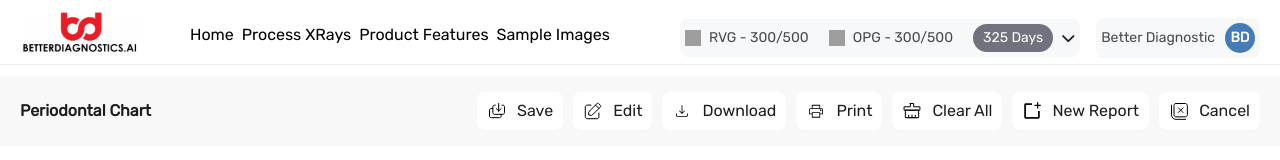
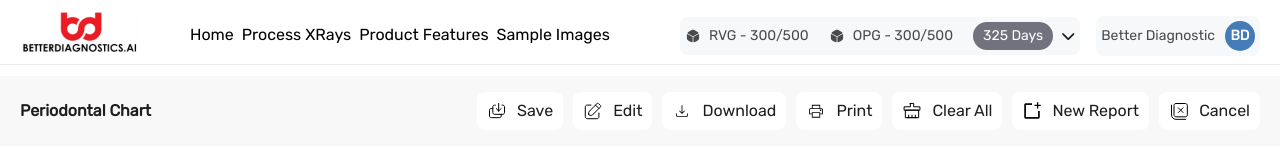
Before and after one commit to sujata-autviz/dentistAI-UI, an Angular app: page /home in a window 1280 px wide. Shown: the top 160 px of the page. Built offline with nearby package versions, Linux system fonts and the light colour scheme; no server answers; grey boxes are pictures that could not be loaded.

Commit message:
'responsive'

```diff
--- a/src/app/pages/periodontal-chart/periodontal-chart.component.html
+++ b/src/app/pages/periodontal-chart/periodontal-chart.component.html
@@ -1,35 +1,42 @@
 <!-- header is here -->
 <nav
-    class="flex justify-between items-center container-fluid mx-auto w-100 position-sticky top-10 border-b border-[#EBEBEB] px-5 pt-3 pb-0">
-    <div class="flex align-items-end lg:gap-[50px]">
+    class="relative lg:flex container-fluid mx-auto w-100 lg:position-sticky border-b border-[#EBEBEB] px-5 pt-3 pb-0 lg:items-end">
+    <div class="flex justify-between items-center lg:block w-full lg:w-auto">
         <div class="logo-container">
             <img src="../../../assets/logo.svg" alt="Better Diagnostics" class="pb-3">
         </div>
 
 
-        <div class="nav_menu flex gap-2 items-end">
+        <button class="btn-menu block lg:hidden" (click)="showMenu()">
+            <i class="fa-solid fa-bars"></i>
+        </button>
+    </div>
+
+    <div class="mobile-menu lg:flex lg:align-items-end lg:ml-[50px] lg:justify-between lg:w-full"
+        [ngClass]="{'showMenu': menuShow}">
+        <div class="nav_menu flex flex-col lg:flex-row lg:gap-2 lg:items-end">
             <a href="#">Home</a>
             <a href="#">Process XRays</a>
             <a href="#">Product Features</a>
             <a href="#">Sample Images</a>
         </div>
-    </div>
 
-    <div class="flex items-center gap-4">
+
+        <div class="flex flex-col gap-2 lg:items-center lg:gap-4 lg:flex-row lg:mb-2">
             <div
-            class="flex items-center justify-between lg:gap-5 text-[#1E1E1E] bg-[#F6F8FA] text-[#4A4A4A] px-[5px] py-[5px] lg:rounded-lg lg:text-sm">
+                class="flex flex-wrap justify-between lg:flex-row lg:items-center  lg:gap-5 bg-[#F6F8FA] text-[#4A4A4A] p-3 lg:px-[5px] lg:py-[5px] lg:rounded-lg lg:text-sm">
 
-            <p class="flex items-center gap-2">
-                <img src="../../rvg.svg" class="lg:w-4 lg:h-4" alt="rvg"> <span>RVG - 300/500</span>
+                <p class="flex items-center gap-2 whitespace-nowrap mb-3 lg:mb-0">
+                    <img src="/assets/icons/box.svg" class="lg:w-4 lg:h-4" alt="rvg"> <span>RVG - 300/500</span>
                 </p>
 
-            <p class="flex items-center gap-2">
-                <img src="../../rvg.svg" class="lg:w-4 lg:h-4" alt="rvg"> <span>OPG - 300/500</span>
+                <p class="flex items-center gap-2 whitespace-nowrap mb-3 lg:mb-0">
+                    <img src="/assets/icons/box.svg" class="lg:w-4 lg:h-4" alt="rvg"> <span>OPG - 300/500</span>
                 </p>
 
 
                 <div class="flex items-center gap-2">
-                <p class="px-[10px] py-1 rounded-full bg-[#72727E] text-white lg:text-sm ">
+                    <p class="px-[10px] py-1 rounded-full bg-[#72727E] text-white lg:text-sm lg:whitespace-nowrap ">
                         325 Days
                     </p>
                     <i class="fa-solid text-[#1E1E1E]" [class]=" 5>2 ? 'fa-chevron-down' : 'fa-chevron-up' "></i>
@@ -37,7 +44,7 @@
             </div>
 
             <div
-            class="flex items-center justify-between text-[#1E1E1E] bg-[#F6F8FA] text-[#4A4A4A] px-[5px] py-[5px] lg:rounded-lg lg:text-sm gap-[10px]">
+                class="flex items-center justify-between p-3 bg-[#F6F8FA] text-[#4A4A4A] lg:px-[5px] lg:py-[5px] lg:rounded-lg lg:text-sm gap-[10px]">
 
                 <p class="">Better Diagnostic</p>
 
@@ -45,7 +52,7 @@
                     class="rounded-full w-[30px] h-[30px] flex justify-center items-center text-sm text-white bg-[#447CB7] font-bold">BD</span>
                 <!-- <img src="" alt=""> -->
             </div>
-
+        </div>
 
     </div>
 </nav>
@@ -53,7 +60,7 @@
 
 
 <!-- bar start here-->
-<div class="bg-[#F8F8F8] w-100 px-5 py-4 flex justify-between flex-wrap lg:flex-nowrap items-center lg:mt-[11px]">
+<div class="bg-[#F8F8F8] w-100 px-5 py-4 flex justify-between flex-wrap lg:flex-nowrap items-center mt-5 lg:mt-[11px]">
     <h2 class="text-base text-textBlack font-semibold">Periodontal Chart</h2>
 
     <div class="flex gap-[10px] items-center flex-wrap">
--- a/src/app/pages/periodontal-chart/periodontal-chart.component.scss
+++ b/src/app/pages/periodontal-chart/periodontal-chart.component.scss
@@ -11,7 +11,6 @@
 }
 
 .nav_menu {
-
   a {
     padding-bottom: 16px;
     border-bottom: 1px solid transparent;
@@ -23,6 +22,28 @@
       color: #000;
       border-color: #ED1B24;
     }
+  }
+}
+
+// mobile menu
+@media screen and (max-width:1024px) {
+  .mobile-menu {
+    transform: translateX(100%);
+    position: absolute;
+    left: 0;
+    right: 0;
+    width: 100%;
+    height: 100vh;
+    padding: 1rem;
+    background: #fff;
+    z-index: 99;
+    transition: all .4s ease-in-out;
+
+  }
+
+  .showMenu {
+    transform: translateX(0%) !important;
+
   }
 }
 
--- a/src/app/pages/periodontal-chart/periodontal-chart.component.ts
+++ b/src/app/pages/periodontal-chart/periodontal-chart.component.ts
@@ -17,6 +17,7 @@ export class PeriodontalChartComponent extends BaseDestroyCompoent implements On
   // patientId: string | null = null;
   patientId = '67457849dc74504f172751f9';
   periodontalChart: PeriodontalChart | undefined;
+  menuShow: boolean = false;
 
   constructor(private _periodontalChartService: PeriodontalChartService) {
     super();
@@ -26,6 +27,11 @@ export class PeriodontalChartComponent extends BaseDestroyCompoent implements On
 
   }
 
+  showMenu() {
+    this.menuShow = !this.menuShow;
+    console.log(this.menuShow);
+
+  }
 
 
   getPatientChart() {
```
Also changed, not shown: src/assets/icons/box.svg (added). Lines whose indentation alone changed are shown as unchanged.
